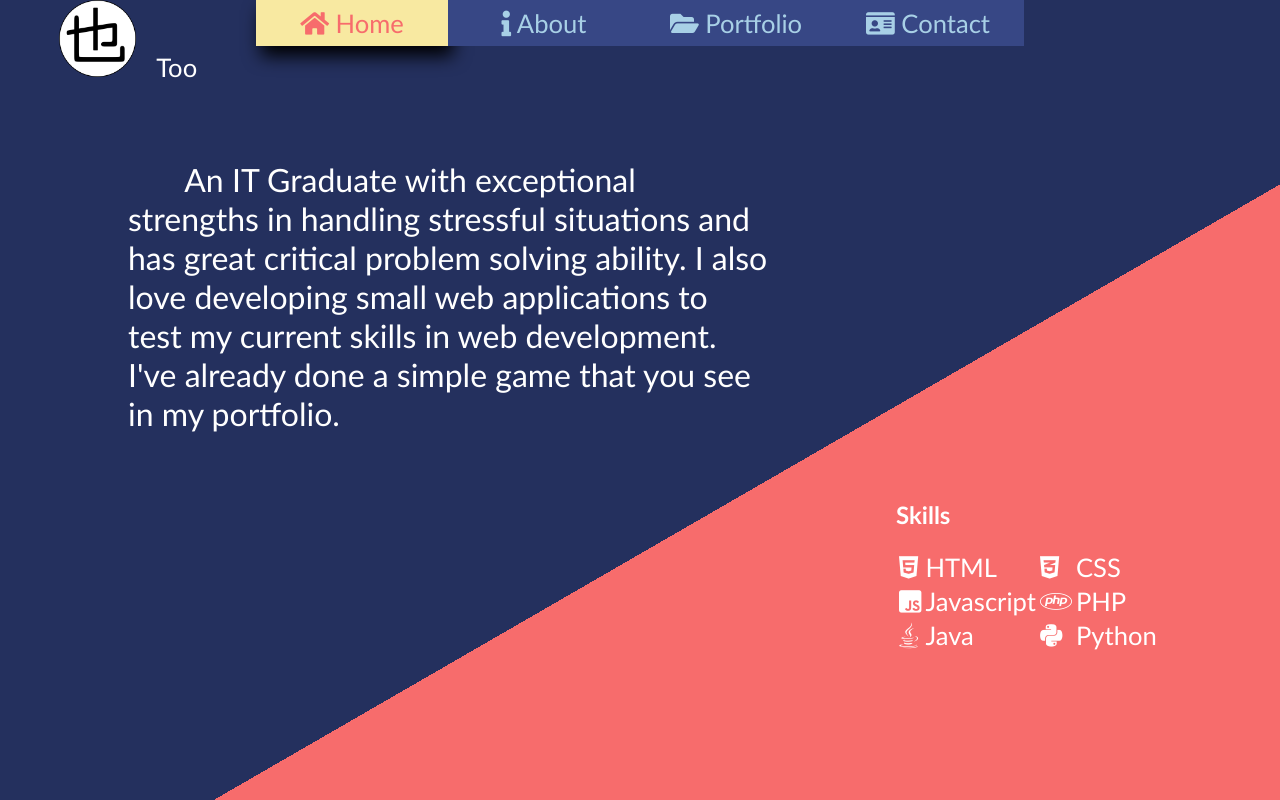
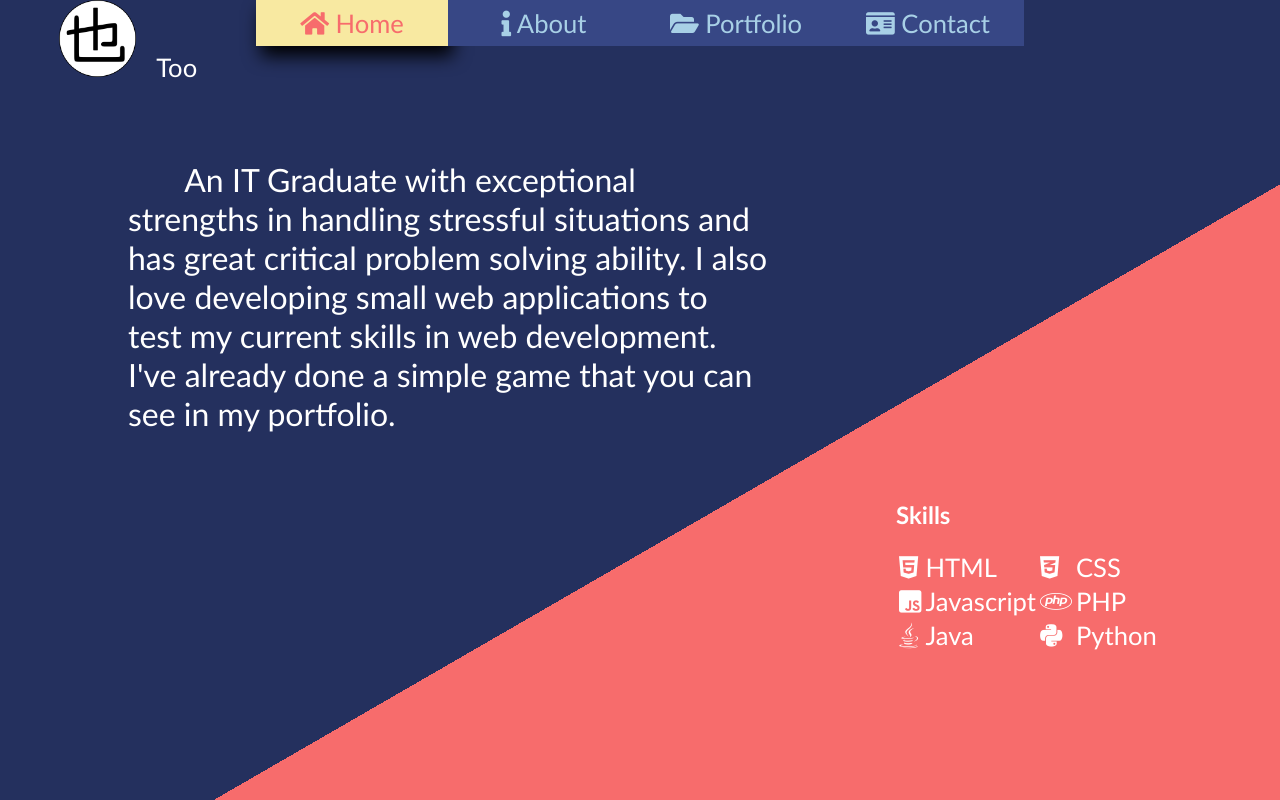
Before and after one commit to naseGaming/my-portfolio, a React (Create React App) app: page /my-portfolio/About in a window 1280 px wide. Built offline with nearby package versions, Linux system fonts and the light colour scheme.

Commit message:
Update About.js
corrected a typo in the about

```diff
--- a/src/components/About.js
+++ b/src/components/About.js
@@ -7,7 +7,7 @@ function About() {
 			<div id = "about-content" >
 				<div id = "about-content-left" >
 					<p>
-						&nbsp;&nbsp;&nbsp;&nbsp;&nbsp;&nbsp;&nbsp;An IT Graduate with exceptional strengths in handling stressful situations and has great critical problem solving ability. I also love developing small web applications to test my current skills in web development. I've already done a simple game that you see in my portfolio.
+						&nbsp;&nbsp;&nbsp;&nbsp;&nbsp;&nbsp;&nbsp;An IT Graduate with exceptional strengths in handling stressful situations and has great critical problem solving ability. I also love developing small web applications to test my current skills in web development. I've already done a simple game that you can see in my portfolio.
 					</p>
 				</div>
 				<div id = "about-content-right" >
```
